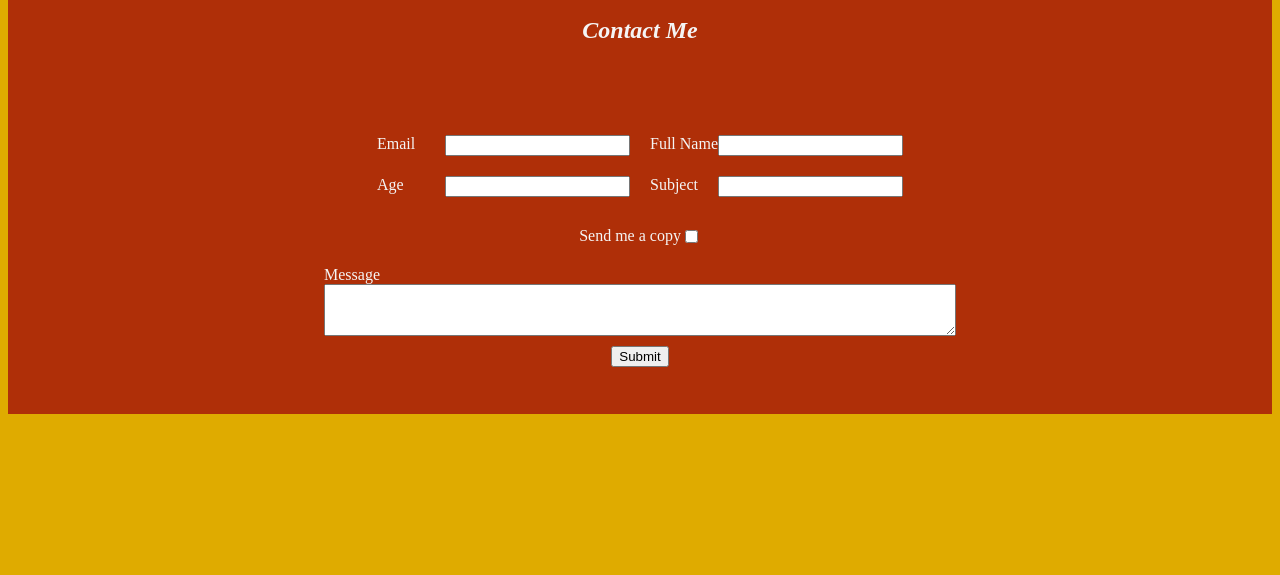
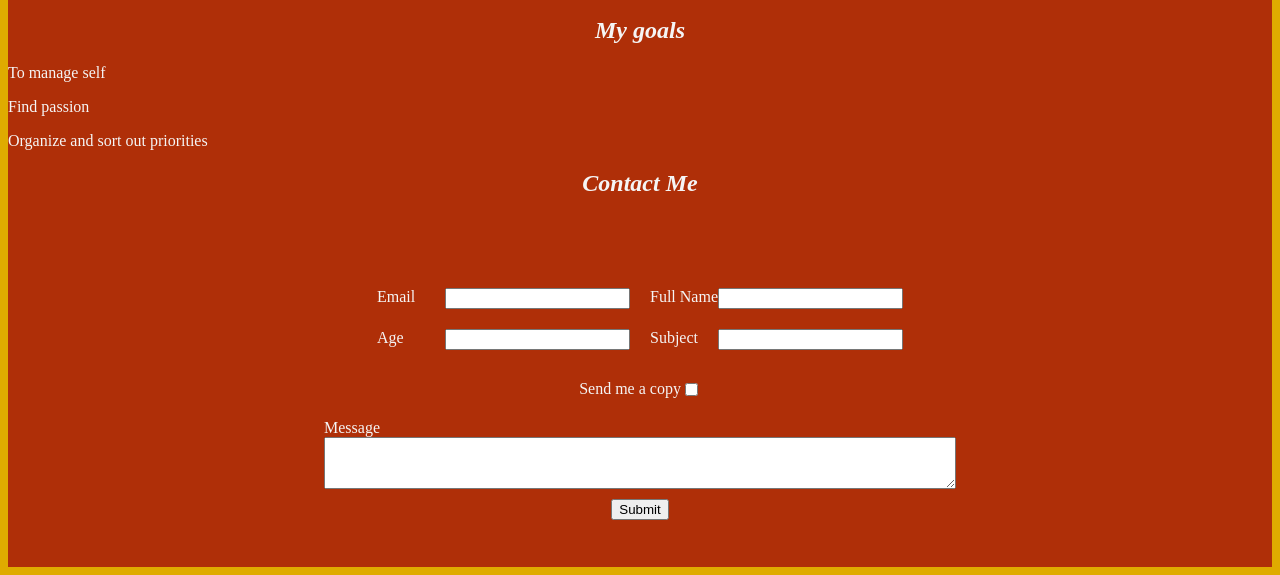
Before and after one commit to PUP-BSIT/exercise-11-tuf_developers, a plain HTML site: page cahigan_marklouie/index.html in a window 1280 px wide. Shown: the part 900-1475 px from the top of the page. Before the commit the page ends 1322 px from the top, so only its background shows below. Drawn offline with Linux system fonts and the light colour scheme.

Commit message:
add goals in index.html

```diff
--- a/cahigan_marklouie/index.html
+++ b/cahigan_marklouie/index.html
@@ -66,6 +66,13 @@
         </div>
       </div>
 
+      <div class="my-goals">
+				<h2>My goals</h2>
+				<p>To manage self</p>
+				<p>Find passion</p>
+				<p>Organize and sort out priorities</p>
+			</div>
+
       <h2>Contact Me</h2>
       <div>
         <form class="top">
```
